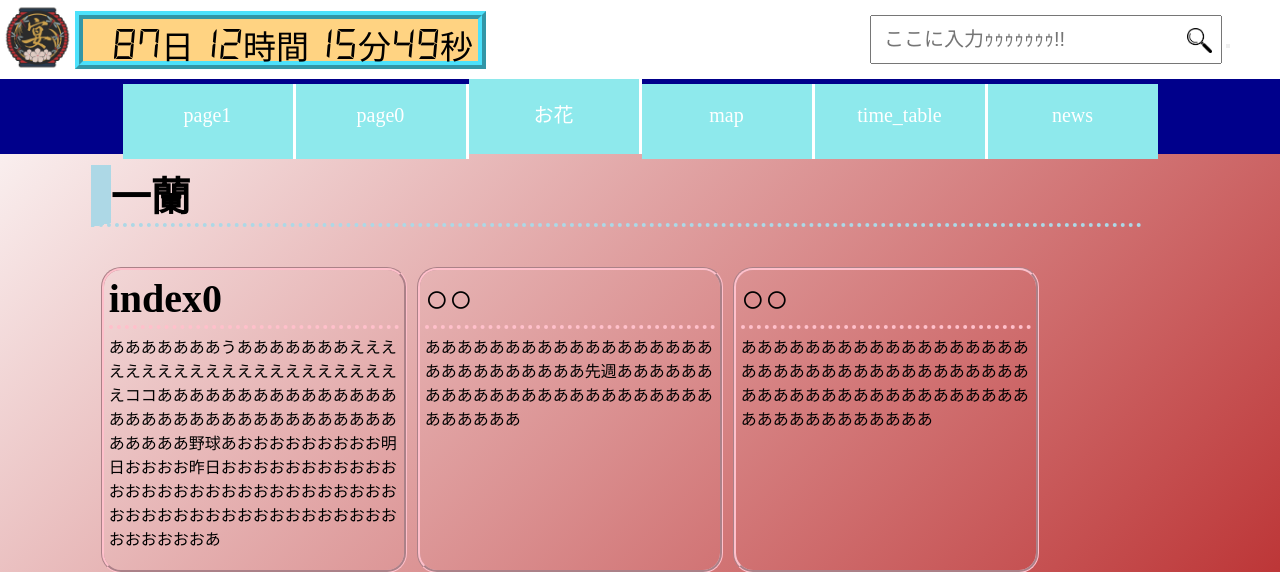
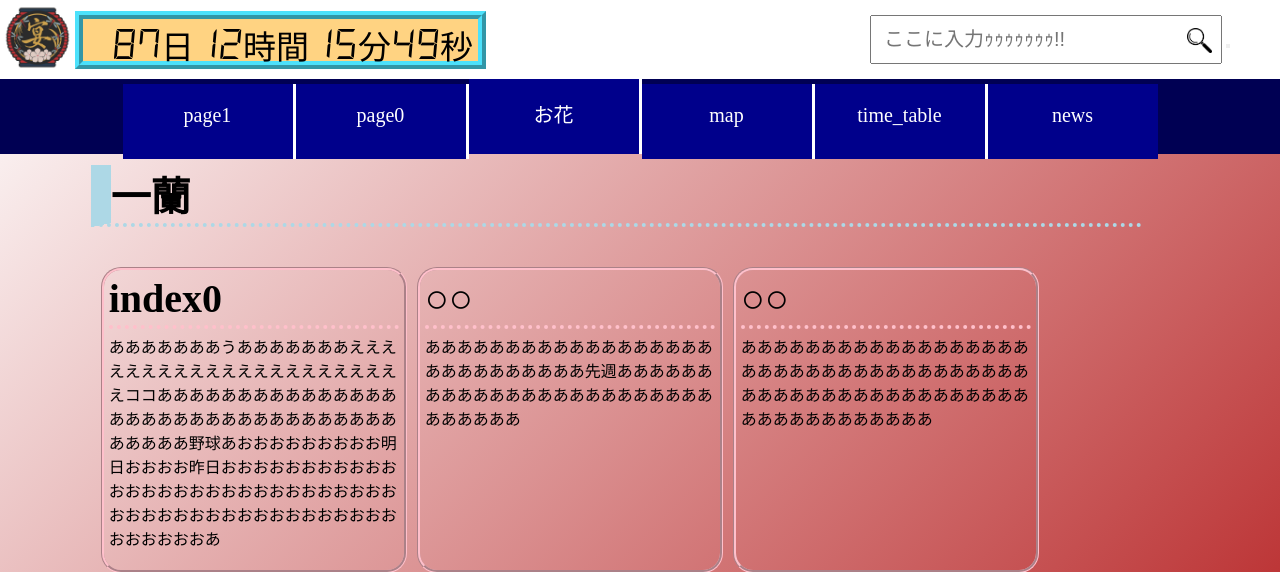
Before and after one commit to ramune64/web_rakusei_fes, a PHP site: page / in a window 1280 px wide. Shown: the top 572 px of the page. Run offline with PHP 8.4, Linux system fonts and the light colour scheme; some libraries are stand-ins or nearby versions; some web fonts are replaced.

Commit message:
20240618

```diff
--- a/stylesheet/style.css
+++ b/stylesheet/style.css
@@ -182,7 +182,7 @@ nav#line1{
     width: 100%;
     height: 75px;
     font-size: 50px;
-    background-color:darkblue;
+    background-color:rgb(0, 0, 83);
     z-index: 3;
 }
 #logo{
@@ -205,7 +205,7 @@ nav ul li ul li,nav ul li ul div a li{
     font-size: 20px;
     padding-top: 20px;
     margin: 0%;
-    background-color:rgb(142, 233, 236);
+    background-color:/* rgb(142, 233, 236) */darkblue;
     color: white;
     border-top:1.5px solid white;
 }
```
